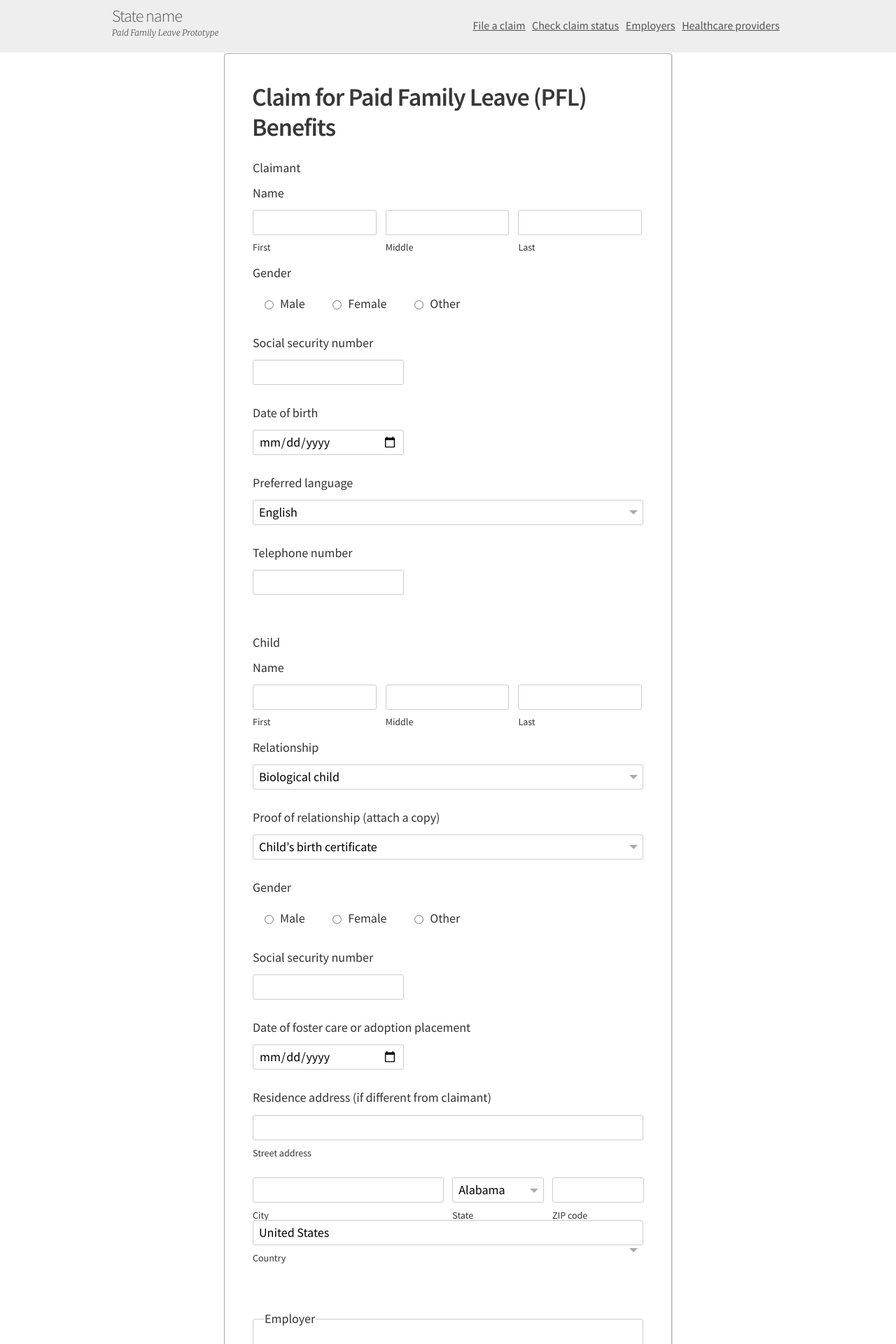
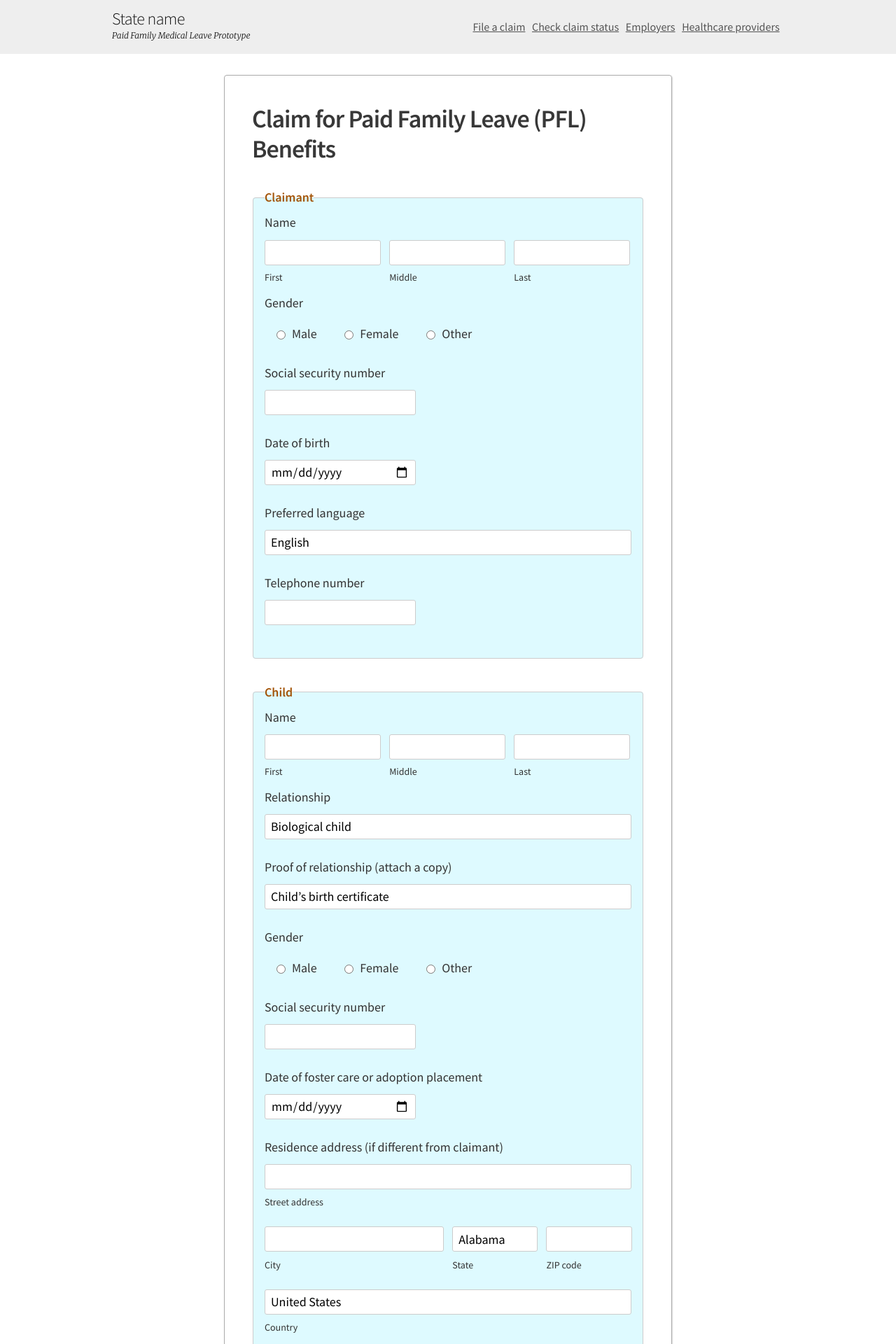
Before and after one commit to 18F/Paid-Leave-Prototype, a Jekyll site: the page built from _pages/claims/new.html, in a window 1280 px wide. Shown: the top 1920 px of the page at 70% size. Built offline with Jekyll 4.4.1, drawn with Linux system fonts in a browser that asks for light colours; nearby versions of some CDN libraries; library files that are not in the unit come from our copies; some of the changed text lies outside the part shown.

Commit message:
Style tweaks

```diff
--- a/_config.yml
+++ b/_config.yml
@@ -1,5 +1,5 @@
 # Site settings
-title: Paid Family Leave Prototype
+title: Paid Family Medical Leave Prototype
 description: Test
 email:
 permalink: pretty
--- a/_pages/claims.html
+++ b/_pages/claims.html
@@ -3,7 +3,7 @@ excerpt: none
 ---
 
 {% include head.html %}
-<body class="no-js layout-claim">
+<body class="no-js layout-check-claim-status">
   <a class="a-skip-to-main" href="#main">Skip to main content</a>
   {% include site-header.html %}
   <main role="main" id="main" class="page">
--- a/_pages/claims/new.html
+++ b/_pages/claims/new.html
@@ -461,7 +461,7 @@ excerpt: none
                 </label>
               </div>
             </div>
-            <div class="field field-select">
+            <div class="field field-select field-country">
               <label>
                 <span class="label-text">Country</span>
                 <select>
--- a/stylesheets/screen.css
+++ b/stylesheets/screen.css
@@ -163,24 +163,6 @@ table{ color: inherit; }
 /* @end */
 
 /* @group typography */
-
-.layout-admins-index main h1,
-.layout-vendors-index main h1,
-.layout-profile header main h1{
-	font-size: 36px;
-	font-weight: 400;
-	letter-spacing: -1px;
-}
-
-@media screen and (min-width: 622.222px){
-	.layout-admins-index main h1,
-	.layout-vendors-index main h1,
-	.layout-profile header main h1{
-		font-size: 48px;
-		font-weight: 300;
-		letter-spacing: -1.4px;
-	}
-}
 
 
 /* @group .page */
@@ -852,13 +834,14 @@ input[type=checkbox]{
 
 .field-select select{
 	min-width: 0;
-	background: none;
+	background: white;
 	padding-right: 24px;
 	overflow: hidden;
 	text-overflow: ellipsis;
 	display: block;
 	line-height: 1.2;
 	width: 100%;
+
 }
 
 .field-select{
@@ -974,14 +957,29 @@ fieldset{
 
 fieldset.fieldset-radio{ margin-bottom: 18px; }
 
-.fieldset.fieldset-employer{
+.fieldset.fieldset-claimant,
+.fieldset.fieldset-child,
+.fieldset.fieldset-employer,
+.fieldset.fieldset-physician,
+.fieldset.fieldset-physician .fieldset.fieldset-patient{
 	border: 1px solid #ccc;
 	padding: 16px;
+	padding-top: 0;
 	padding-bottom: 19px;
 	position: relative;
 	margin-top: 36px;
 	margin-bottom: 32px;
 	border-radius: 4px;
+	background: rgba(176,242,254,0.41);
+}
+
+.fieldset.fieldset-claimant > legend,
+.fieldset.fieldset-child > legend,
+.fieldset.fieldset-employer > legend,
+.fieldset.fieldset-physician > legend,
+.fieldset.fieldset-physician .fieldset.fieldset-patient > legend{
+	font-weight: 600;
+	color: #a35408;
 }
 
 .fieldset-sign-in label:first-child input{
@@ -1170,13 +1168,26 @@ fieldset.fieldset-mailing-address div.field.field-zip input{
 	min-width: 0;
 }
 
-
-fieldset.fieldset-mailing-address div.field.field-state.field-select::after{
+fieldset.fieldset-mailing-address div.field.field-select::after{
 	bottom: auto;
 	top: 16px;
-	right: 20px;
-}
-
+	right: 8px;
+}
+
+fieldset.fieldset-mailing-address div.field.field-state.field-select::after{ right: 20px; }
+
+fieldset.fieldset-mailing-address div.field.field-country.field-select{
+	padding-top: 28px;
+	margin-bottom: 0;
+}
+
+fieldset.fieldset-mailing-address div.field.field-country.field-select::after{
+	top: 44px;
+}
+
+.field.field-diagnosis{
+	margin-bottom: 0;
+}
 
 
 /* @end */
@@ -1232,9 +1243,10 @@ fieldset.fieldset-mailing-address div.field.field-state.field-select::after{
 .logo a{
 	font-size: 21px;
 	font-weight: 300;
+	color: #111;
 	text-decoration: none;
 	line-height: 21px;
-	letter-spacing: -1px;
+	letter-spacing: -0.025em;
 }
 
 .logo .logo-site-title{
@@ -1252,10 +1264,12 @@ fieldset.fieldset-mailing-address div.field.field-state.field-select::after{
 	font-size: 16px;
 }
 
-.site-header .site-header-nav li{
+.site-header li,
+.site-footer li{
 	display: inline-block;
 	vertical-align: middle;
 	margin-right: 0.4em;
+	margin-bottom: 0.67em;
 }
 
 .user-type-admin .site-header .nav-my-account{ display: none; }
@@ -1263,7 +1277,7 @@ fieldset.fieldset-mailing-address div.field.field-state.field-select::after{
 .signed-in .site-header .site-header-nav .a-sign-out{ margin-right: 0; }
 
 @media screen and (min-width: 622.222px){
-	.site-header{ padding: 12px 0; }
+	.site-header{ padding: 16px 0 10px; }
 
 	.logo{
 		float: left;
@@ -1273,7 +1287,7 @@ fieldset.fieldset-mailing-address div.field.field-state.field-select::after{
 
 	.logo a{  font-size: 24px; }
 
-	.site-header .logo .logo-site-title{
+	.logo .logo-site-title{
 		line-height: 16px;
 	}
 
@@ -1301,22 +1315,9 @@ fieldset.fieldset-mailing-address div.field.field-state.field-select::after{
 
 .site-footer a{  color: #555; }
 
-.site-footer .site-footer-contact{ font-size: 14px; }
-
-.site-footer .site-footer-contact a{
-	margin-right: 16px;
-	color: #333;
-}
-
-.site-footer .site-footer-nav li:last-of-type,
-.site-footer .site-footer-contact a:last-of-type{ margin-right: 0; }
+.site-footer ul li:last-of-type{ margin-right: 0; }
 
 .site-footer .site-footer-contact h2{ display: none; }
-
-.site-footer ul li{
-	display: inline;
-	margin-right: 0.8em;
-}
 
 @media screen and (min-width: 799.99px){
 	.site-footer {
@@ -1345,297 +1346,23 @@ fieldset.fieldset-mailing-address div.field.field-state.field-select::after{
 
 /* @end */
 
-/* @group .nav-facets */
-
-.nav-facets{
-	border-top: 1px solid #555;
-	padding: 12px 0;
-	background: white;
-	color: #333;
-	z-index: 2;
-	line-height: 1.4em;
-}
-
-.nav-facets .wrapper{ position: relative; }
-
-.signed-in .nav-facets{ display: block; }
-
-.nav-facets h1{
-	font-size: 36px;
-	font-weight: 400;
-	letter-spacing: -1px;
-	padding-bottom: 8px;
-	border-bottom: 1px solid #ccc;
-	margin-bottom: 8px;
-	line-height: 1;
-}
-
-@media screen and (min-width: 622.222px){
-	.nav-facets h1{
-		font-size: 48px;
-		font-weight: 300;
-		letter-spacing: -2px;
-	    color: black;
-	}
-
-	.layout-auctions-coming-soon-and-open main .wrapper,
-	.layout-auctions-closed main .wrapper,
-	.layout-admins-index main .wrapper,
-	.layout-vendors-index main .wrapper,
-	.layout-skills-index main .wrapper,
-	.layout-vendors-index main .wrapper{
-		padding-top: 8px;
-	}
-
-}
-
-.nav-facets a{
-  text-decoration: none;
-  margin-right: 1em;
-  color: #666;
-}
-
-.nav-facets a:hover{ color: #333; text-decoration: underline;}
-
-.nav-facets .count {
-	color: white;
-	background: #99005c;
-	border-color: #99005c;
-	padding: 0 8px;
-	border-radius: 99em;
-	font-size: 14px;
-	line-height: 20px;
-	font-weight: 600;
-	margin-left: 0.2em;
-	text-decoration: none !important;
-	display: inline-block;
-	vertical-align: middle;
-	margin-top: -1px;
-}
-
-.nav-facets .button,
-.layout-admins-index .button,
-.layout-needs-attention .button,
-.layout-vendors-index .button,
-.layout-customers-index .button,
-.layout-skills-index .button,
-.layout-vendors-index .button{
-  position: absolute;
-  right: 0;
-  top: 0;
-  padding: 4px 8px;
-  font-size: 14px;
-  font-weight: 600;
-  z-index: 2;
-  margin-top: -96px;
-}
-
-.nav-facets .button{
-  color: #2e8540;
-  margin-top: 12px;
-  margin-right: 0;
-}
-
-.nav-facets .button:hover{ color: white; }
-
-.layout-admins-index main .wrapper > h1,
-.layout-bids-placed main .wrapper > h1,
-.layout-needs-attention main .wrapper > h1,
-.layout-customers-index main .wrapper > h1,
-.layout-deliveries-rejected main .wrapper > h1,
-.layout-payments-received main .wrapper > h1,
-.layout-profile main .wrapper > h1,
-.layout-skills-index main .wrapper > h1,
-.layout-vendors-index main .wrapper > h1{
-	position: absolute;
-	left: -9999em;
-}
-
-
-.nav-facets .a-needs-attention{ display: none; }
-.signed-in .nav-facets .a-needs-attention{ display: inline; }
-
-.layout-admins-index .a-admins-index,
-.layout-auctions-drafts .nav-auctions-drafts,
-.layout-auctions-coming-soon-and-open .a-auctions-coming-soon-and-open,
-.layout-needs-attention .a-needs-attention,
-.layout-auctions-closed .a-auctions-closed,
-.layout-bids-placed .a-bids-placed,
-.layout-customers-index .a-customers-index,
-.layout-deliveries-rejected .a-deliveries-rejected,
-.layout-payments-received .a-payments-received,
-.layout-skills-index .a-skills-index,
-.layout-profile .a-profile,
-.layout-recent-activity .a-recent-activity,
-.layout-vendors-index .a-vendors-index{
-	font-weight: 600;
-	color: #333;
-}
-
-/* @end */
-
-/* @group .nav-pagination */
-
-.pagination{
-	clear: both;
-	padding-top: 20px;
-}
-.pagination .pagination-ellipsis{ color: #aaa; }
-
-.pagination .pagination-prev,
-.pagination .pagination-next,
-.pagination .pagination-page,
-.pagination .pagination-ellipsis{
-	border: 1px solid #ddd;
-	border-bottom-color: #d3d3d3;
-	border-radius: 3px;
-	text-decoration: none;
-	border-radius: 3px;
-	color: #555;
-	float: left;
-  font-weight: 600;
-  font-size: 16px;
-	padding: 6px 12px 7px;
-	text-decoration: none;
-	min-width: 1.8em;
-	text-align: center;
-}
-
-.pagination .pagination-prev{
-	border-radius: 3px 0 0 3px;
-	border-right: none;
-}
-
-.pagination .pagination-next{
-	border-radius: 0 3px 3px 0;
-	border-right-color: #ccc;
-}
-
-.pagination .pagination-page,
-.pagination .pagination-ellipsis{
-	border-right: none;
-	border-radius: 0;
-}
-
-.pagination .pagination-ellipsis{
-	color: #888;
-	font-weight: normal;
-	padding-left: 10px;
-	padding-right: 10px;
-}
-
-.pagination .is-disabled{
-	color: #ddd !important;
-	border-color: #ddd !important;
-	border-bottom-color: #d3d3d3 !important;
-}
-
-.pagination .pagination-page.is-current{
-	background: #006fbe !important;
-	border-top-color: #0062a8;
-	border-bottom-color: #0062a8;
-	color: #fff !important;
-}
-
-.pagination .pagination-prev:hover,
-.pagination .pagination-next:hover,
-.pagination .pagination-page:hover{
-	background: #eee;
-	color: #006fbe;
-}
-
-
-.pagination .pagination-prev::before,
-.pagination .pagination-next::after{
-	content: "\2190";
-	margin-right: 0.4em;
-}
-
-.pagination .pagination-next::after{
-	content: "\2192";
-	margin-right: 0;
-	margin-left: 0.4em;
-}
-
-.pagination .preposition{
-	font-style: italic;
-	font-family: Merriweather, Georgia;
-	font-size: 0.9em;
-	margin-right: 0.125em;
-	margin-left: 0.1em;
-
-}
-
-.pagination .pagination-signpost{
-	margin: 0;
-	padding-top: 1.4em;
-	line-height: 1.2;
-	clear: left;
-	font-size: 14px;
-	color: #555;
-}
-
-/* @end */
-
-/* @group .sort */
-
-
-
-.sort{
-	float: right;
-}
-
-.sort button{
-	padding: 3px 8px;
-}
-
-.sort .field-select {
-	display: inline-block;
-}
-
-.sort .field-select .label-text,
-.sort .field-select select{
-	display: inline;
-	width: auto;
-	height: auto;
-	min-height: 0;
-	color: #555;
-}
-
-.sort .field-select .label-text{
-	padding-right: 0.4em;
-}
-
-.sort .field-select select{
-	border-color: #aaa;
-	border-right-color: #a0a0a0;
-	border-bottom-color: #a0a0a0;
-	padding: 3px 20px 3px 6px;
-}
-
-.sort .field-select::after{
-	margin-bottom: 5px;
-	right: 6px;
-	border-width: 4px;
-	border-top-color: #888;
-}
-
-.sort h1{
-	position: absolute;
-	left: -9999em;
-	top: -9999em;
-}
-
-.sort .field{
-	float: left;
-	margin-right: 1em;
-	margin-left: -2px;
-	margin-bottom: 0;
-}
-
-/* @end */
-
 /* @group layouts */
+
+/* @group layout-index */
+
+
+main.page{ padding-top: 1.67em; }
+
+.layout-index main h1+p{
+	margin-bottom: 0.8em;
+}
+
+.layout-index main h1+p+ul{
+	margin-bottom: 1.2em;
+}
+
+/* @end */
+
 
 /* @group layout-claim */
 
```
Also changed, not shown: _pages/index.html (+6 -3 lines).
